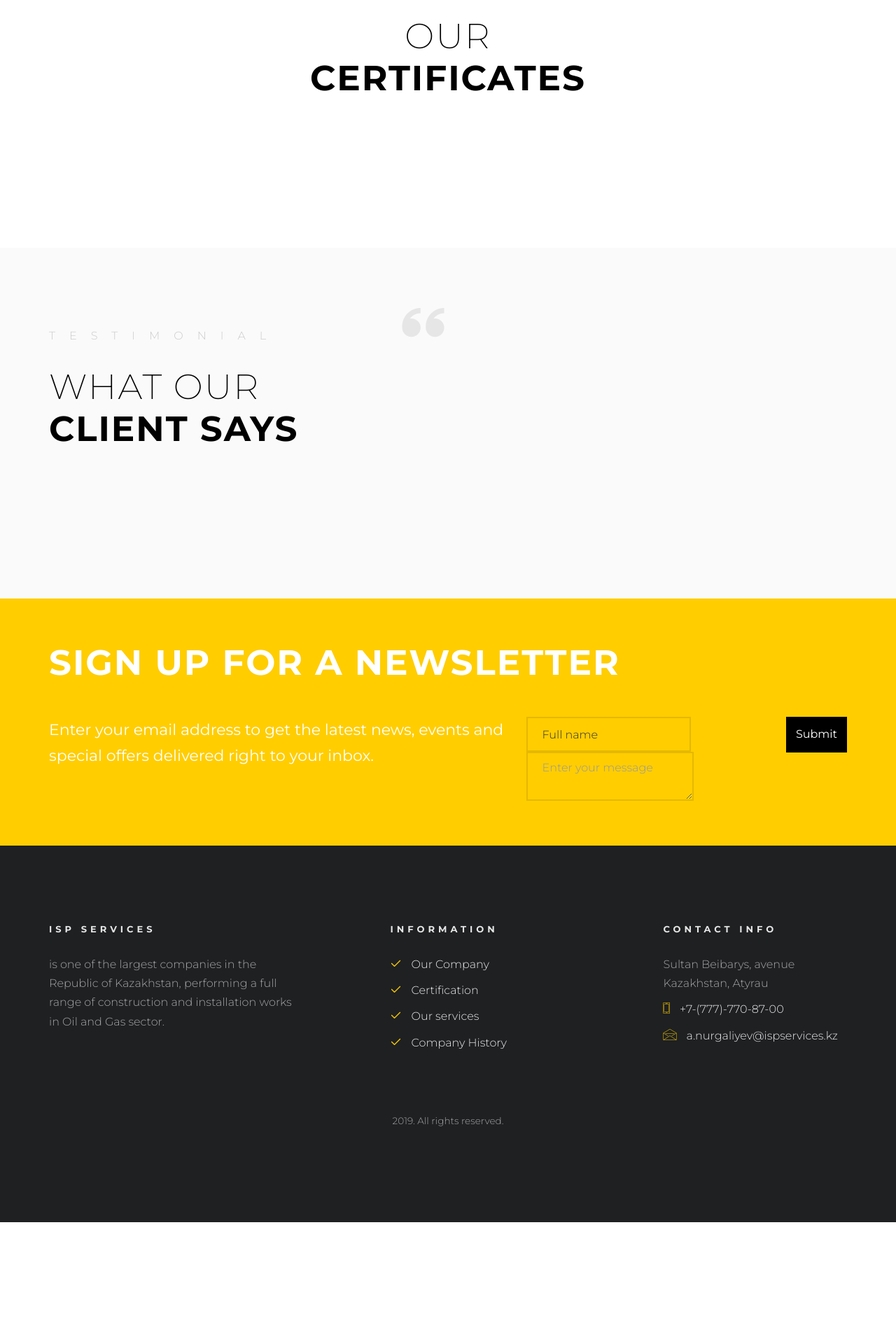
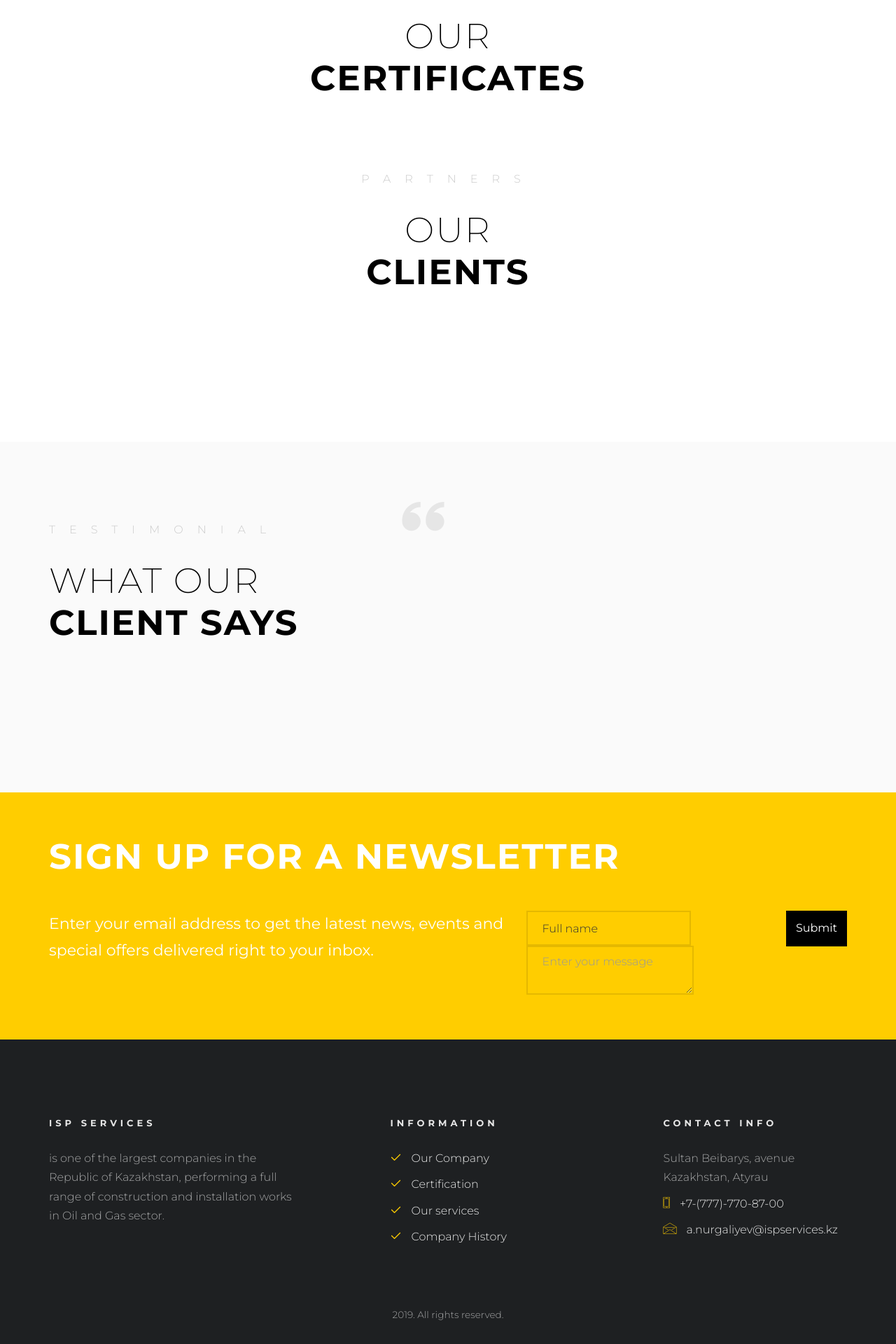
Before and after one commit to Aibar01/scaf, a Django app: template templates/home/about_page.html in a window 1280 px wide; the page is wider, and only the part inside the window is pictured. Shown: the part 1677-3597 px from the top of that part at 70% size. Before the commit the page ends 3423 px from the top of that part, so only its background shows below. Run offline with Django 3.2, Linux system fonts and the light colour scheme; the template is opened without the code that fills it, so the values that code supplies are empty; parts of the project's set-up code (start-up, migrations or seed data) failed here and were passed over; some libraries are stand-ins or nearby versions; some web fonts are replaced.

Commit message:
change to True data

```diff
--- a/home/admin.py
+++ b/home/admin.py
@@ -1,5 +1,5 @@
 from django.contrib import admin
-from .models import Engineer, Review, Certificate
+from .models import Engineer, Review, Certificate, Clients
 
 
 class EngineerAdmin(admin.ModelAdmin):
@@ -17,3 +17,4 @@
 admin.site.register(Engineer, EngineerAdmin)
 admin.site.register(Review, ReviewAdmin)
 admin.site.register(Certificate)
+admin.site.register(Clients)
--- a/home/models.py
+++ b/home/models.py
@@ -23,3 +23,7 @@
 
     def __str__(self):
         return self.full_name
+
+
+class Clients(models.Model):
+    clients = models.ImageField(upload_to='clients/')
--- a/home/views.py
+++ b/home/views.py
@@ -1,7 +1,7 @@
 from django.shortcuts import render, redirect
 from projects.models import Project
 from services.models import Service
-from .models import Engineer, Review, Certificate
+from .models import Engineer, Review, Certificate, Clients
 
 
 def home(request):
@@ -23,10 +23,12 @@
     certificates = Certificate.objects.all()
     reviews = Review.objects.all().order_by('-hire_date')
     engineers = Engineer.objects.all()
+    clients = Clients.objects.all()
     context = {
         'engineers': engineers,
         'reviews': reviews,
         'certificates': certificates,
+        'clients': clients,
     }
 
     if request.method == 'POST':
--- a/templates/home/about_page.html
+++ b/templates/home/about_page.html
@@ -80,6 +80,23 @@
 					{% endfor %}
 
 				</div>
+
+                <div class="row">
+					<div class="col-md-8 col-md-offset-2 text-center animate-box colorlib-heading animate-box">
+						<span class="sm">Partners</span>
+						<h2><span class="thin">Our</span> <span class="thick">Clients</span></h2>
+					</div>
+				</div>
+				<div class="row">
+					{% for client in clients %}
+					    <div class="col-md-3 text-center animate-box">
+                            <div>
+                                <img src="{{ certificate.certificate_file.url }}" alt="clients"/>
+                            </div>
+                        </div>
+					{% endfor %}
+
+				</div>
 			</div>
 		</div>
 
```
